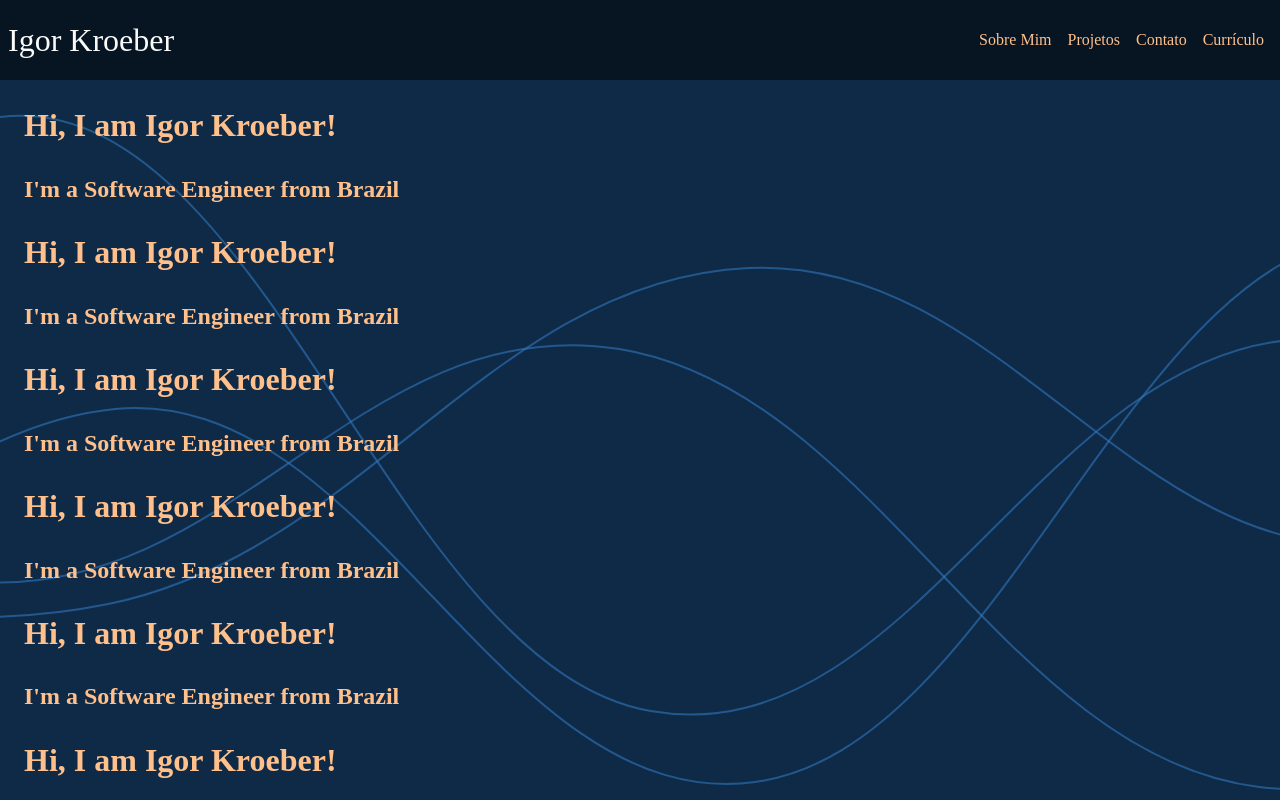
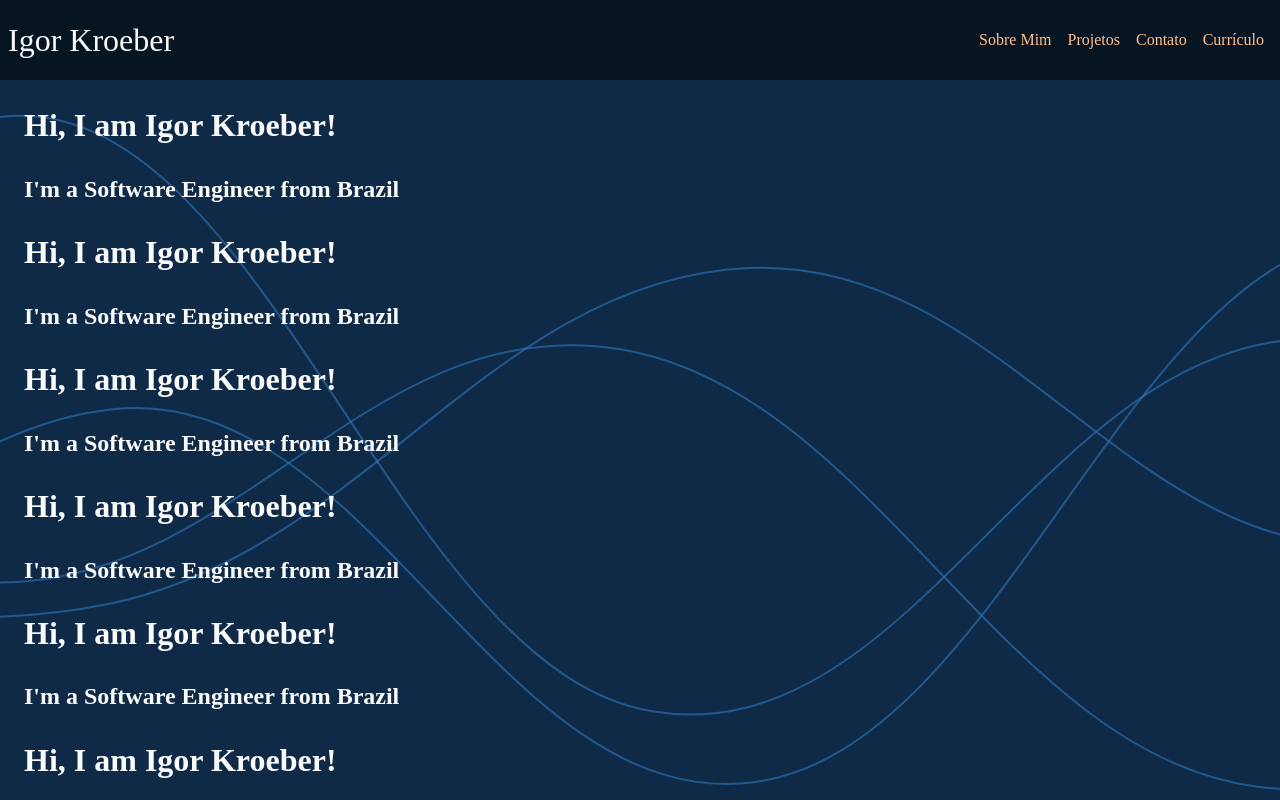
Before and after one commit to ikroeber/ikroeber.github.io, a Vue app: page / in a window 1280 px wide. Shown: the top 800 px of the page. Built offline with nearby package versions, Linux system fonts and the light colour scheme; a web font is replaced by a local one.

Commit message:
Retornando cor branca padrão ao texto

```diff
--- a/src/App.vue
+++ b/src/App.vue
@@ -60,7 +60,7 @@ h2 {
   font-family: 'Koulen';
   -webkit-font-smoothing: antialiased;
   -moz-osx-font-smoothing: grayscale;
-  color: #ffc08c;
+  color: #fafafa;
   display: flex;
   flex-direction: column;
   width: 100%;
```
